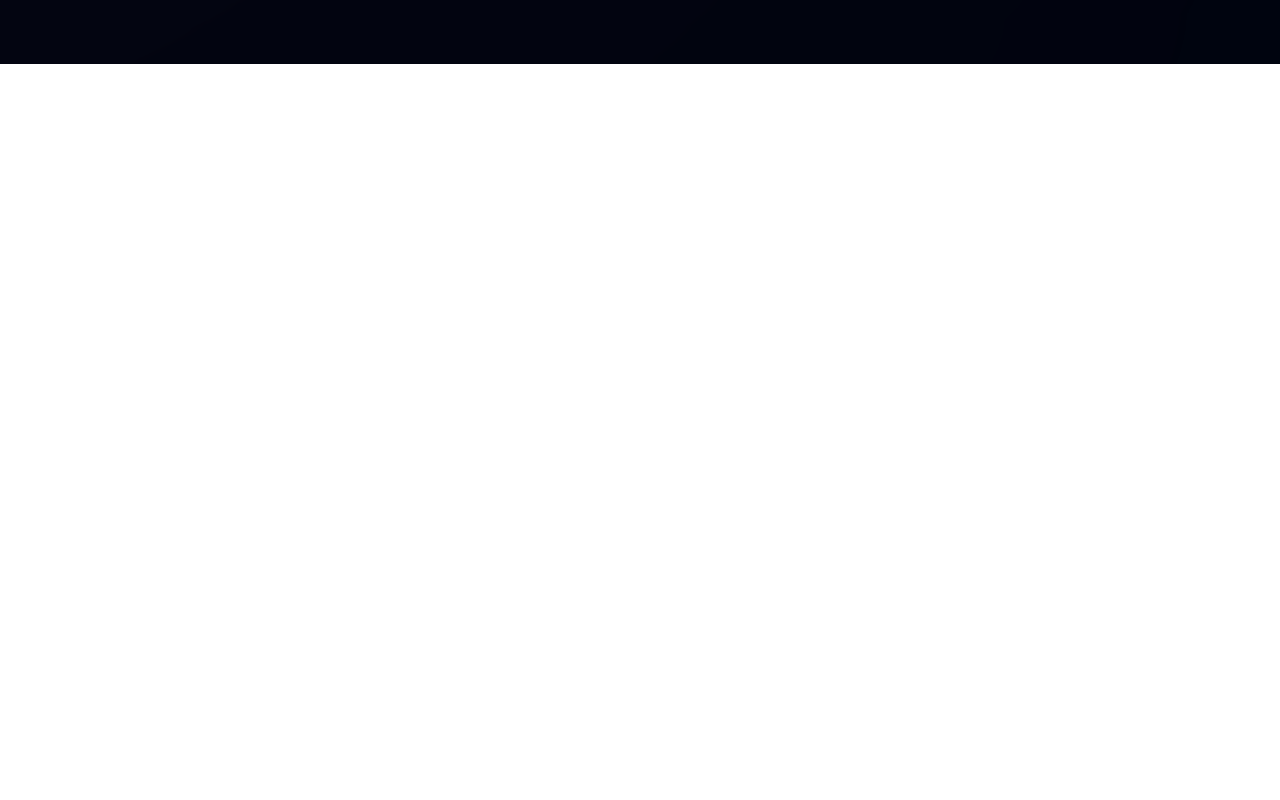
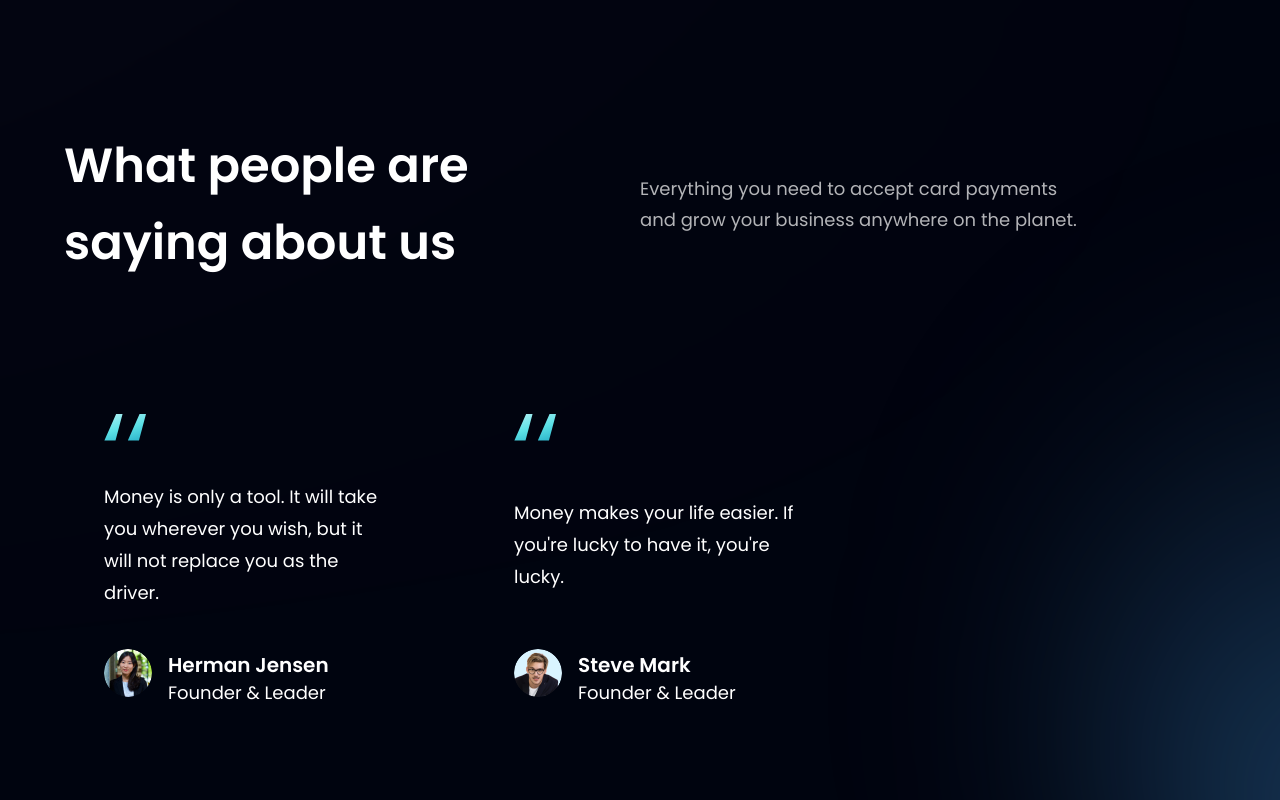
Before and after one commit to Ranita-Magar/bank-modern-app-using-react-js, a React (Vite) app: page / in a window 1280 px wide. Shown: the part 2720-3520 px from the top of the page. Before the commit the page ends 2784 px from the top, so only its background shows below. Built offline with nearby package versions, Linux system fonts and the light colour scheme.

Commit message:
Creating responsive Testimonials section

```diff
--- a/src/components/FeedbackCard.jsx
+++ b/src/components/FeedbackCard.jsx
@@ -1,11 +1,30 @@
-import React from 'react'
+import React from "react";
+import { quotes } from "../assets";
 
-const FeedbackCard = () => {
-  return (
-    <div>
+const FeedbackCard = ({ content, name, title, img }) => (
+  <div className="flex justify-between flex-col px-10 py-12 rounded-[20px] max-w-[370px] md:mr-10 sm:mr-5 mr-0 my-5 feedback-card">
+    <img
+      src={quotes}
+      alt="double_quotes"
+      className="w-[42px] h-[27px] object-contain"
+    />
+    <p className="font-poppins font-normal text-[18px] leading-[32px] text-white my-10">
+      {content}
+    </p>
 
+    <div className="flex flex-row">
+      <img src={img} alt={name} className="w-[48px] h-[48px] rounded-full" />
+
+      <div className="flex flex-col ml-4">
+        <h4 className="font-poppins font-semibold text-[20px] leading-[32px] text-white ">
+          {name}
+        </h4>
+        <p className="font-poppins font-normal text-[18px] leading-[24px] text-white ">
+          {title}
+        </p>
+      </div>
     </div>
-  )
-}
+  </div>
+);
 
-export default FeedbackCard
+export default FeedbackCard;
--- a/src/components/Testimonials.jsx
+++ b/src/components/Testimonials.jsx
@@ -1,11 +1,34 @@
-import React from 'react'
+import React from "react";
+import { feedback } from "../constants";
+import styles from "../style";
+import FeedbackCard from "./FeedbackCard";
 
-const Testimonials = () => {
-  return (
-    <div>
+const Testimonials = () => (
+  <section
+    id="clients"
+    className={`${styles.paddingY} ${styles.flexCenter} flex-col relative`}
+  >
+    <div className="absolute z-[0] w-[60%] h-[60%] -right-[50%] rounded-full blue__gradient" />
 
+    <div className="w-full flex justify-between items-center md:flex-row flex-col sm:mb-16 mb-6 relative z-[1]">
+      <h1 className={styles.heading2}>
+        What people are <br className="sm:block hidden" /> saying about us
+      </h1>
+
+      <div className="w-full md:mt-0 mt-6">
+        <p className={`${styles.paragraph} text-left max-w-[450px] `}>
+          Everything you need to accept card payments and grow your business
+          anywhere on the planet.
+        </p>
+      </div>
     </div>
-  )
-}
 
-export default Testimonials
+    <div className="flex flex-wrap  sm:justify-start justify-center w-full feedback-container relative z-[10]">
+      {feedback.map((card) => (
+        <FeedbackCard key={card.id} {...card} />
+      ))}
+    </div>
+  </section>
+);
+
+export default Testimonials;
```
